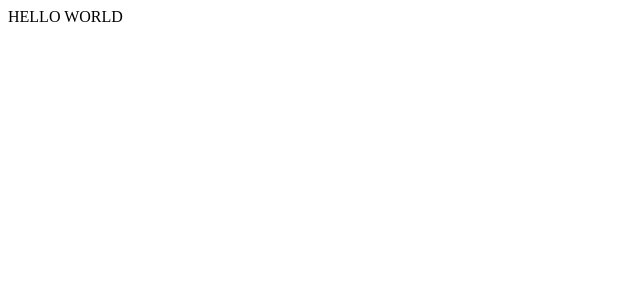
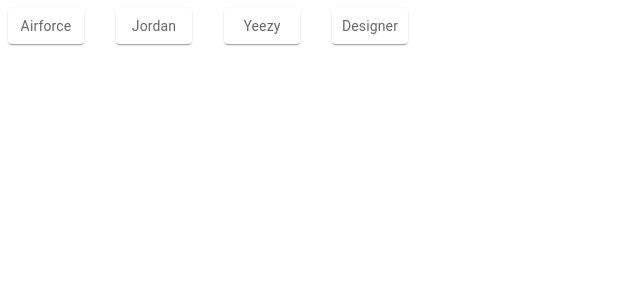
Before and after one commit to bighamcyrus/super-awesome-shoes, a React (Create React App) app in the folder super-awesome-shoes/: page / in a window 1280 px wide. Shown: the top 300 px of the page, without its empty margins (0-640 px from the left). Built offline with nearby package versions, Linux system fonts and the light colour scheme.

Commit message:
updated components

```diff
--- a/super-awesome-shoes/src/Components/navBar/navBar.js
+++ b/super-awesome-shoes/src/Components/navBar/navBar.js
@@ -1,11 +1,45 @@
-import React from 'react'
+import * as React from 'react';
+import { styled } from '@mui/material/styles';
+import Box from '@mui/material/Box';
+import Paper from '@mui/material/Paper';
+import Grid from '@mui/material/Grid';
 
-function navBar() {
+const Item = styled(Paper)(({ theme }) => ({
+  backgroundColor: theme.palette.mode === 'dark' ? '#1A2027' : '#fff',
+  ...theme.typography.body2,
+  padding: theme.spacing(1),
+  textAlign: 'center',
+  color: theme.palette.text.secondary,
+}));
+
+function FormRow() {
   return (
-    <div>
-      HELLO WORLD
-    </div>
-  )
+    <React.Fragment>
+      <Grid item xs={1}>
+        <Item>Airforce</Item>
+      </Grid>
+      <Grid item xs={1}>
+        <Item>Jordan</Item>
+      </Grid>
+      <Grid item xs={1}>
+        <Item>Yeezy</Item>
+      </Grid>
+      <Grid item xs={1}>
+        <Item>Designer</Item>
+      </Grid>
+    </React.Fragment>
+  );
 }
 
-export default navBar
+export default function NestedGrid() {
+  return (
+    <Box sx={{ flexGrow: 1 }}>
+      <Grid container spacing={1}>
+        <Grid container item spacing={4}>
+          <FormRow />
+        </Grid>
+
+      </Grid>
+    </Box>
+  );
+}
```
Also changed, not shown: super-awesome-shoes/src/Components/ProductList/ProductList.js (added).
